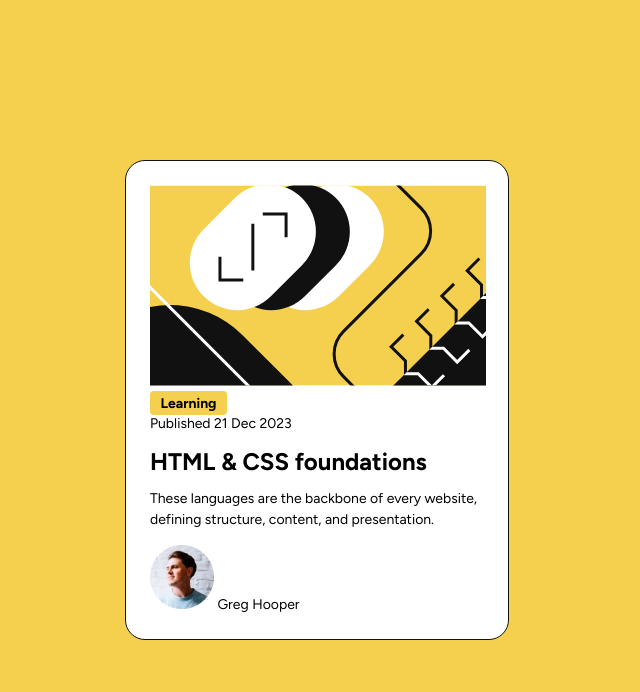
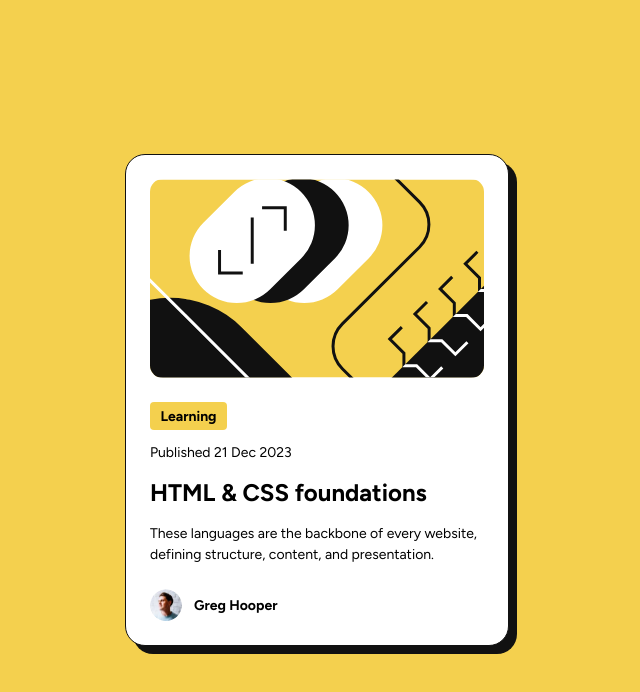
Before and after one commit to juancas9812/blog-preview-card, a plain HTML site: page index.html in a window 1280 px wide. Shown: the whole page, without its empty margins (323-963 px from the left). Drawn offline with Linux system fonts and the light colour scheme.

Commit message:
feat: missing styles on images, shadows and gaps on the content

```diff
--- a/index.css
+++ b/index.css
@@ -35,43 +35,79 @@ main {
   width: 100%;
   max-width: 24rem; /*Use max width for the desktop view*/
   font-size: 14px;
-  line-height: 150%;
+  line-height: 1.5;
+  gap: 1.5rem;
+  display: flex;
+  flex-direction: column;
+  box-shadow: 8px 8px 0 rgba(17, 17, 17, 1);
 }
 
 .card h1 {
   font-size: clamp(1.25rem, 1rem + 1vw, 1.5rem);
+  margin:0;
+}
+
+.card p {
+  margin: 0;
+}
+
+.content {
+  display: flex;
+  gap: 0.75rem;
+  flex-direction: column;
 }
 
 .category {
+  align-self: flex-start;
   font-weight: bold;
   background-color: #F4D04E;
   padding: 0.25em 0.75em;
   border-radius: 0.25rem;
-}
-
-.category{
+  line-height: 1.5;
   font-size: clamp(0.75rem, 0.75rem + 0.5vw, 0.875rem);
 }
+/* clamp(min, fluid, max)
+- min: smallest size (mobile)
+- fluid: scales with viewport (uses vw)
+- max: largest size (desktop)
+→ creates smooth scaling between min and max */
 
-/* clamp(min, fluid, max)
-  - min: smallest size (mobile)
-  - fluid: scales with viewport (uses vw)
-  - max: largest size (desktop)
-  → creates smooth scaling between min and max */
-
-/* .image {
-  border-radius: 0.8rem;
-  overflow: auto;
+.image {
+  width:100%;
+  max-width: 100%;
+  overflow: hidden;
+  height: auto;
 }
 
 .image img{
   object-fit: cover;
   width: 100%;
   height: 100%;
-} */
+  border-radius: 0.8rem;
+  display:block;
+}
 
+.author {
+  display: flex;
+  align-items:center;
+  gap: 0.75rem;
+  font-size: clamp(0.75rem, 0.75rem + 0.5vw, 0.875rem);
+  font-weight: bold;
+}
 
+.avatar {
+  width: 2rem;
+  height: 2rem;
+  flex-shrink: 0; /* prevents shrinking */
+}
 
+.avatar img {
+  width: 100%;
+  height: 100%;
+  object-fit: cover;
+  border-radius: 50%; /* makes it circular */
+  display: block;
+}
 
 
 
--- a/index.html
+++ b/index.html
@@ -20,6 +20,7 @@
         <div class="image">
           <img alt="blog image" src="assets/images/illustration-article.svg">
         </div>
+        <div class="content">
           <span class="category">
             Learning
           </span>
@@ -32,8 +33,11 @@
           <p>
             These languages are the backbone of every website, defining structure, content, and presentation.
           </p>
+        </div>
         <div class="author">
+          <div class="avatar">
             <img src="assets/images/image-avatar.webp" alt="author profile picture">
+          </div>
           Greg Hooper
         </div>
       </div>
```
Lines whose indentation alone changed are shown as unchanged.
